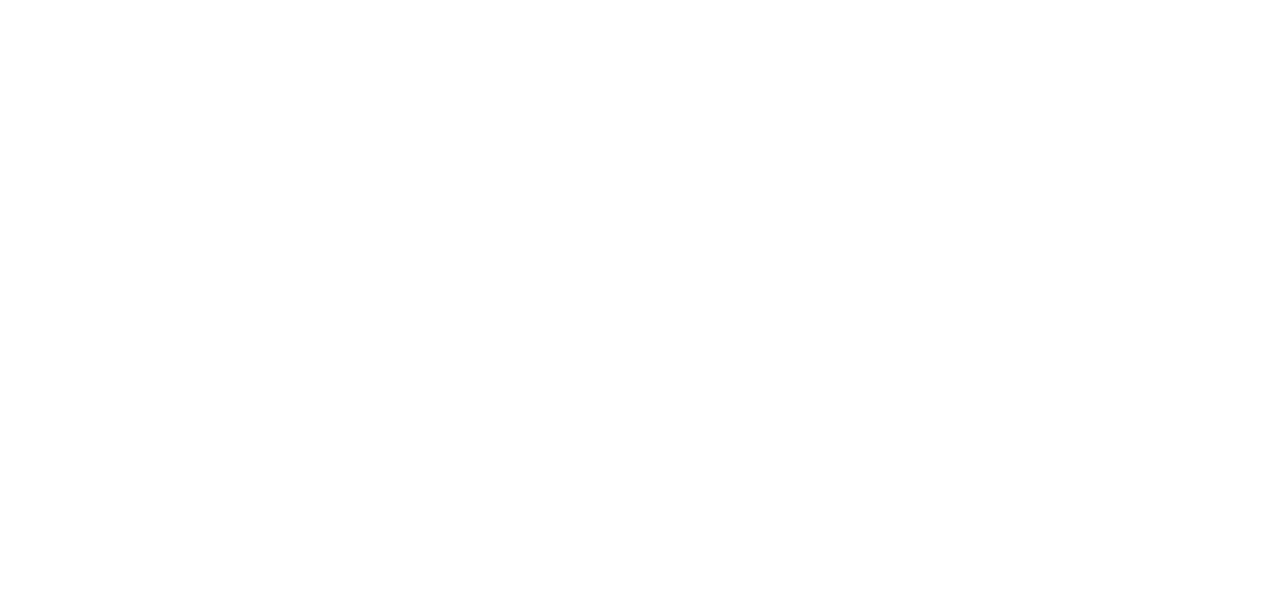
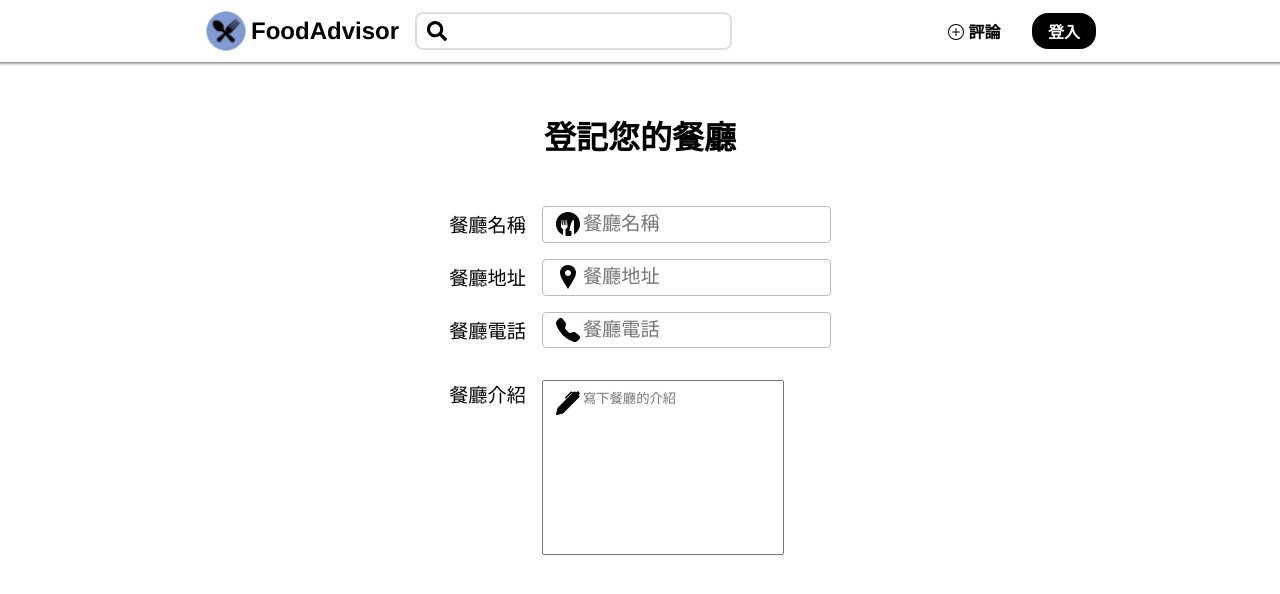
Before and after one commit to s369236s/FoodAdvisorClient, a React app: page /RegisterRestaurant in a window 1280 px wide. Shown: the top 594 px of the page. Built offline with nearby package versions, Linux system fonts and the light colour scheme; no server answers.

Commit message:
update register restaurant

```diff
--- a/src/Routes.tsx
+++ b/src/Routes.tsx
@@ -1,6 +1,7 @@
 import React from "react";
 import { BrowserRouter, Switch, Route } from "react-router-dom";
 import { MainPage } from "./pages/MainPage";
+import { RegisterRestaurant } from "./pages/RegisterRestaurant";
 import { RestaurantPage } from "./pages/RestaurantPage";
 import { UserReview } from "./pages/UserReview";
 
@@ -11,6 +12,11 @@
         <Route exact path="/" component={MainPage} />
         <Route exact path="/UserReview" component={UserReview} />
         <Route exact path="/Restaurant" component={RestaurantPage} />
+        <Route
+          exact
+          path="/RegisterRestaurant"
+          component={RegisterRestaurant}
+        />
       </Switch>
     </BrowserRouter>
   );
--- a/src/components/Nav/User/NavUserDropDown.tsx
+++ b/src/components/Nav/User/NavUserDropDown.tsx
@@ -72,7 +72,7 @@
         )}
         <DropLink
           isLink={true}
-          toLink="/addRestaurant"
+          toLink="/RegisterRestaurant"
           text="登記餐廳"
           needPopup={false}
           children={BookMarkPlus}
--- /dev/null
+++ b/src/components/RegisterRestaurant/RegisterRestaurantBody.tsx
@@ -0,0 +1,13 @@
+import React from "react";
+import "../../styles/RegisterRestaurant.css";
+import { RegisterRestaurantForm } from "./RegisterRestaurantForm";
+interface Props {}
+
+export const RegisterRestaurantBody: React.FC<Props> = ({}) => {
+  return (
+    <div className="register-restaurant-body">
+      <h1>登記您的餐廳</h1>
+      <RegisterRestaurantForm />
+    </div>
+  );
+};
--- /dev/null
+++ b/src/components/RegisterRestaurant/RegisterRestaurantForm.tsx
@@ -0,0 +1,84 @@
+import React from "react";
+
+interface Props {}
+
+export const RegisterRestaurantForm: React.FC<Props> = ({}) => {
+  return (
+    <form className="register-restaurant-form">
+      <section className="register-restaurant-input-container">
+        <p>餐廳名稱</p>
+        <RestaurantInputIcon />
+        <input
+          type="text"
+          className="register-restaurant-input"
+          placeholder="餐廳名稱"
+        />
+      </section>
+      <section className="register-restaurant-input-container">
+        <p>餐廳地址</p>
+        <svg
+          xmlns="http://www.w3.org/2000/svg"
+          width="24"
+          height="24"
+          viewBox="0 0 24 24"
+        >
+          <path d="M12 0c-4.198 0-8 3.403-8 7.602 0 4.198 3.469 9.21 8 16.398 4.531-7.188 8-12.2 8-16.398 0-4.199-3.801-7.602-8-7.602zm0 11c-1.657 0-3-1.343-3-3s1.343-3 3-3 3 1.343 3 3-1.343 3-3 3z" />
+        </svg>
+        <input
+          type="text"
+          className="register-restaurant-input"
+          placeholder="餐廳地址"
+        />
+      </section>
+      <section className="register-restaurant-input-container">
+        <p>餐廳電話</p>
+        <svg
+          xmlns="http://www.w3.org/2000/svg"
+          width="24"
+          height="24"
+          fill="currentColor"
+          viewBox="0 0 16 16"
+        >
+          <path
+            fill-rule="evenodd"
+            d="M1.885.511a1.745 1.745 0 0 1 2.61.163L6.29 2.98c.329.423.445.974.315 1.494l-.547 2.19a.678.678 0 0 0 .178.643l2.457 2.457a.678.678 0 0 0 .644.178l2.189-.547a1.745 1.745 0 0 1 1.494.315l2.306 1.794c.829.645.905 1.87.163 2.611l-1.034 1.034c-.74.74-1.846 1.065-2.877.702a18.634 18.634 0 0 1-7.01-4.42 18.634 18.634 0 0 1-4.42-7.009c-.362-1.03-.037-2.137.703-2.877L1.885.511z"
+          />
+        </svg>
+        <input
+          type="text"
+          className="register-restaurant-input"
+          placeholder="餐廳電話"
+        />
+      </section>
+      <section className="register-restaurant-textarea-container">
+        <p>餐廳介紹</p>
+        <svg
+          xmlns="http://www.w3.org/2000/svg"
+          width="24"
+          height="24"
+          fill="currentColor"
+          viewBox="0 0 16 16"
+        >
+          <path d="m13.498.795.149-.149a1.207 1.207 0 1 1 1.707 1.708l-.149.148a1.5 1.5 0 0 1-.059 2.059L4.854 14.854a.5.5 0 0 1-.233.131l-4 1a.5.5 0 0 1-.606-.606l1-4a.5.5 0 0 1 .131-.232l9.642-9.642a.5.5 0 0 0-.642.056L6.854 4.854a.5.5 0 1 1-.708-.708L9.44.854A1.5 1.5 0 0 1 11.5.796a1.5 1.5 0 0 1 1.998-.001z" />
+        </svg>
+        <textarea
+          name=""
+          className="register-restaurant-textarea"
+          placeholder="寫下餐廳的介紹"
+        ></textarea>
+      </section>
+    </form>
+  );
+};
+
+const RestaurantInputIcon = () => (
+  <svg
+    width="24"
+    height="24"
+    xmlns="http://www.w3.org/2000/svg"
+    fillRule="evenodd"
+    clipRule="evenodd"
+  >
+    <path d="M7.008 22.914c-4.134-1.896-7.008-6.072-7.008-10.914 0-6.623 5.377-12 12-12s12 5.377 12 12c0 4.439-2.415 8.318-6.002 10.394.002-5.398.004-12.809-.002-13.685-.003-.412-.3-.709-.673-.709-1.297 0-3.215 5.17-3.883 11 1.079-.003 2.056 0 2.056 0v4.482c-1.107.337-2.28.518-3.496.518-.852 0-1.683-.089-2.484-.258v-6.096c0-.585.36-.765 1.151-1.391.594-.47 1.016-1.212.935-1.963-.231-2.121-.793-6.292-.793-6.292h-.458v5h-.835l-.166-5h-.469l-.201 5h-.836l-.144-5h-.506l-.186 5h-.836v-5h-.5s-.509 4.198-.718 6.312c-.074.741.326 1.469.907 1.935.787.63 1.147.819 1.147 1.395v5.272z" />
+  </svg>
+);
--- /dev/null
+++ b/src/pages/RegisterRestaurant.tsx
@@ -0,0 +1,14 @@
+import React from "react";
+import { Nav } from "../components/Nav/Nav";
+import { RegisterRestaurantBody } from "../components/RegisterRestaurant/RegisterRestaurantBody";
+
+interface Props {}
+
+export const RegisterRestaurant: React.FC<Props> = ({}) => {
+  return (
+    <>
+      <Nav />
+      <RegisterRestaurantBody />
+    </>
+  );
+};
--- /dev/null
+++ b/src/styles/RegisterRestaurant.css
@@ -0,0 +1,78 @@
+.register-restaurant-body {
+  margin-top: 7rem;
+  display: flex;
+  flex-direction: column;
+}
+.register-restaurant-body > h1 {
+  text-align: center;
+}
+.register-restaurant-form {
+  padding: 3rem;
+  display: flex;
+  flex-direction: column;
+}
+.register-restaurant-form > *:not(*:nth-child(1)) {
+  margin-top: 1rem;
+}
+.register-restaurant-input-container {
+  display: flex;
+  font-size: 1.2rem;
+  align-items: center;
+  justify-content: center;
+  position: relative;
+}
+.register-restaurant-textarea {
+  margin-top: 1rem;
+  width: 200px;
+  padding: 0.4rem 0 0.4rem 2.5rem;
+  height: 10rem;
+  margin-left: 1rem;
+  resize: none;
+}
+
+.register-restaurant-input-container > svg {
+  position: absolute;
+  left: 28%;
+}
+
+.register-restaurant-input {
+  margin-left: 1rem;
+  border-radius: 4px;
+  border: 1px rgb(189, 188, 188) solid;
+  padding: 0.4rem 0 0.4rem 2.5rem;
+  font-size: 1.2rem;
+}
+.register-restaurant-textarea-container {
+  display: flex;
+  font-size: 1.2rem;
+  align-items: center;
+  position: relative;
+}
+.register-restaurant-textarea-container > p {
+  align-self: flex-start;
+  margin-top: 1rem;
+}
+.register-restaurant-textarea-container > svg {
+  position: absolute;
+  left: 28%;
+  top: 14%;
+}
+
+@media only screen and (max-width: 452px) {
+  .register-restaurant-input {
+    width: 9rem;
+  }
+  .register-restaurant-input-container > svg {
+    /* top: 50%; */
+    left: 37%;
+  }
+  .register-restaurant-form {
+    align-items: center;
+    justify-content: center;
+    padding: 1rem;
+  }
+  .register-restaurant-textarea {
+    margin-top: 1rem;
+    width: 8rem;
+  }
+}
--- a/src/styles/RestaurantPage.css
+++ b/src/styles/RestaurantPage.css
@@ -54,20 +54,20 @@
   justify-content: center;
   align-items: center;
   padding: 2rem;
-  width: 26.5rem;
+  width: 35.5rem;
 }
 .restaurant-page-body-main-image-container > .restaurant-page-body-img {
   width: 100%;
 }
 
 .restaurant-page-body-main-image-container {
-  width: max(40%, 18rem);
+  width: max(40%, 24rem);
 }
 
 .restaurant-page-body-second-image-container {
   display: flex;
   flex-direction: column;
-  width: 8.5rem;
+  width: 11.5rem;
   padding-left: 1rem;
 }
 
@@ -86,7 +86,8 @@
 }
 .restaurant-page-body-intro-container {
   padding: 2rem;
-  width: 20rem;
+  width: 30rem;
+  font-size: 1.5rem;
 }
 
 @media only screen and (max-width: 768px) {
```
